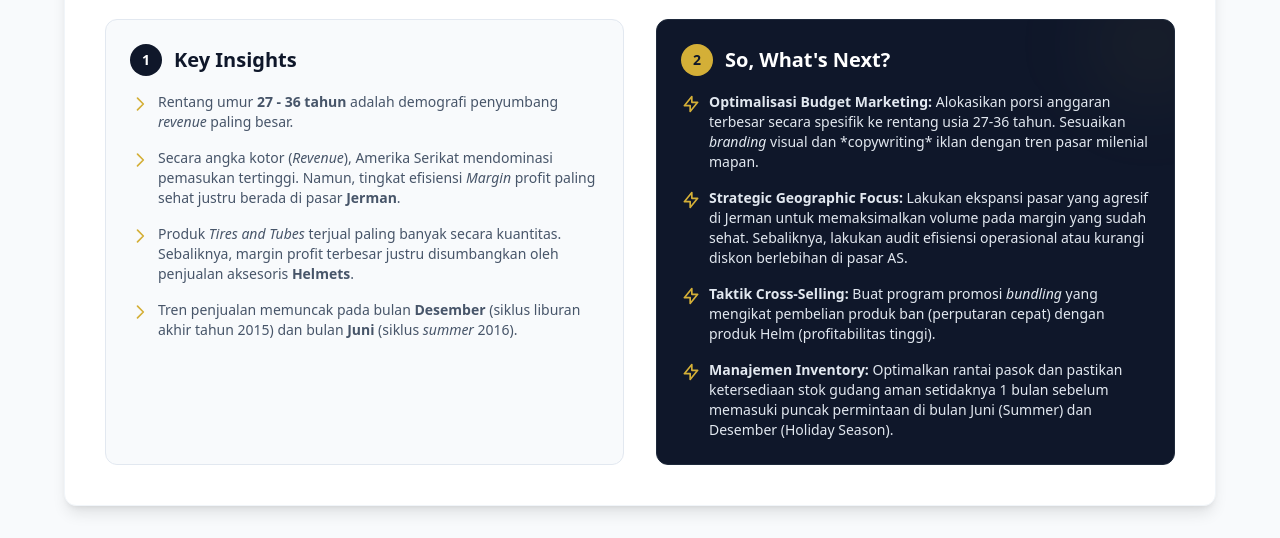
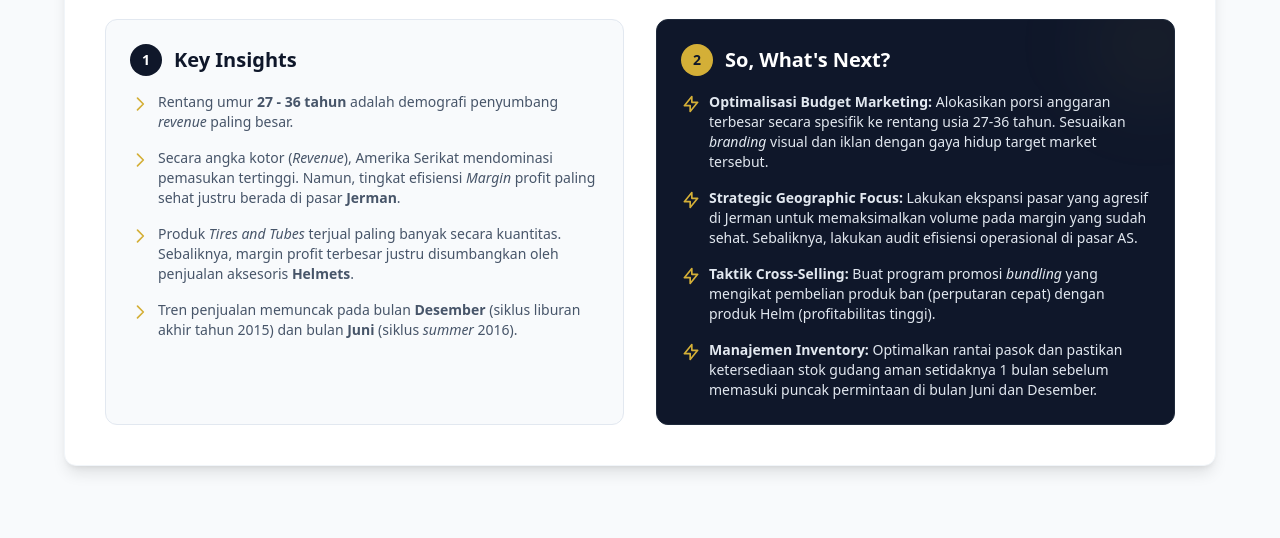
Before and after one commit to nurfauzi09/My-Portofolio, a plain HTML site: page project-dashboard.html in a window 1280 px wide. Shown: the part 1061-1599 px from the top of the page. After the commit the page ends 1559 px from the top, so only its background shows below. Drawn offline with nearby package versions, Linux system fonts and the light colour scheme.

Commit message:
Update project-dashboard.html

```diff
--- a/project-dashboard.html
+++ b/project-dashboard.html
@@ -79,11 +79,11 @@
                 <ul class="space-y-4 text-sm relative z-10">
                     <li class="flex items-start">
                         <svg class="w-5 h-5 text-gold mr-2 flex-shrink-0 mt-0.5" fill="none" stroke="currentColor" viewBox="0 0 24 24"><path stroke-linecap="round" stroke-linejoin="round" stroke-width="2" d="M13 10V3L4 14h7v7l9-11h-7z"></path></svg>
-                        <span><strong>Optimalisasi Budget Marketing:</strong> Alokasikan porsi anggaran terbesar secara spesifik ke rentang usia 27-36 tahun. Sesuaikan <em>branding</em> visual dan *copywriting* iklan dengan tren pasar milenial mapan.</span>
+                        <span><strong>Optimalisasi Budget Marketing:</strong> Alokasikan porsi anggaran terbesar secara spesifik ke rentang usia 27-36 tahun. Sesuaikan <em>branding</em> visual dan iklan dengan gaya hidup target market tersebut.</span>
                     </li>
                     <li class="flex items-start">
                         <svg class="w-5 h-5 text-gold mr-2 flex-shrink-0 mt-0.5" fill="none" stroke="currentColor" viewBox="0 0 24 24"><path stroke-linecap="round" stroke-linejoin="round" stroke-width="2" d="M13 10V3L4 14h7v7l9-11h-7z"></path></svg>
-                        <span><strong>Strategic Geographic Focus:</strong> Lakukan ekspansi pasar yang agresif di Jerman untuk memaksimalkan volume pada margin yang sudah sehat. Sebaliknya, lakukan audit efisiensi operasional atau kurangi diskon berlebihan di pasar AS.</span>
+                        <span><strong>Strategic Geographic Focus:</strong> Lakukan ekspansi pasar yang agresif di Jerman untuk memaksimalkan volume pada margin yang sudah sehat. Sebaliknya, lakukan audit efisiensi operasional di pasar AS.</span>
                     </li>
                     <li class="flex items-start">
                         <svg class="w-5 h-5 text-gold mr-2 flex-shrink-0 mt-0.5" fill="none" stroke="currentColor" viewBox="0 0 24 24"><path stroke-linecap="round" stroke-linejoin="round" stroke-width="2" d="M13 10V3L4 14h7v7l9-11h-7z"></path></svg>
@@ -91,7 +91,7 @@
                     </li>
                     <li class="flex items-start">
                         <svg class="w-5 h-5 text-gold mr-2 flex-shrink-0 mt-0.5" fill="none" stroke="currentColor" viewBox="0 0 24 24"><path stroke-linecap="round" stroke-linejoin="round" stroke-width="2" d="M13 10V3L4 14h7v7l9-11h-7z"></path></svg>
-                        <span><strong>Manajemen Inventory:</strong> Optimalkan rantai pasok dan pastikan ketersediaan stok gudang aman setidaknya 1 bulan sebelum memasuki puncak permintaan di bulan Juni (Summer) dan Desember (Holiday Season).</span>
+                        <span><strong>Manajemen Inventory:</strong> Optimalkan rantai pasok dan pastikan ketersediaan stok gudang aman setidaknya 1 bulan sebelum memasuki puncak permintaan di bulan Juni dan Desember.</span>
                     </li>
                 </ul>
             </div>
```
